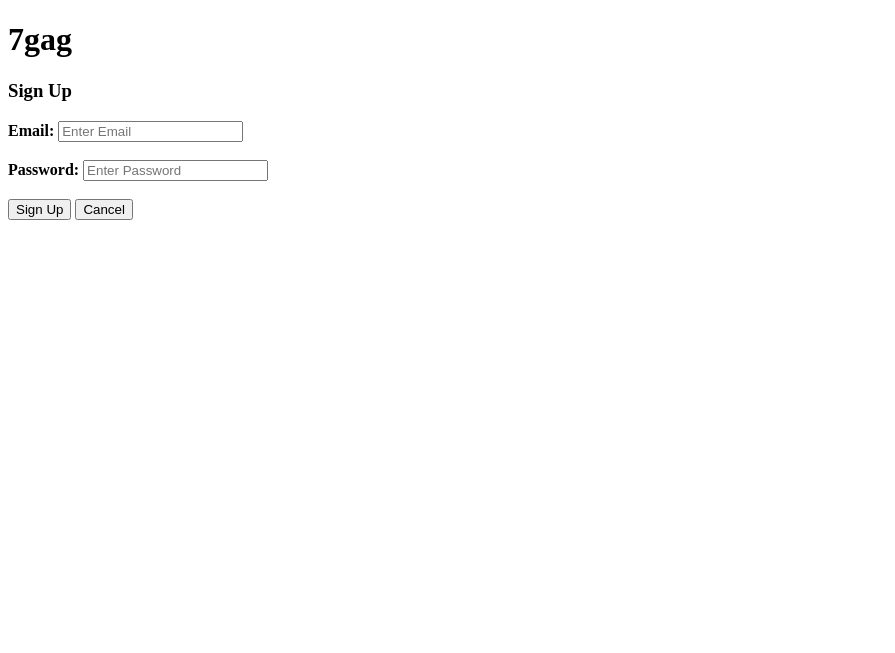
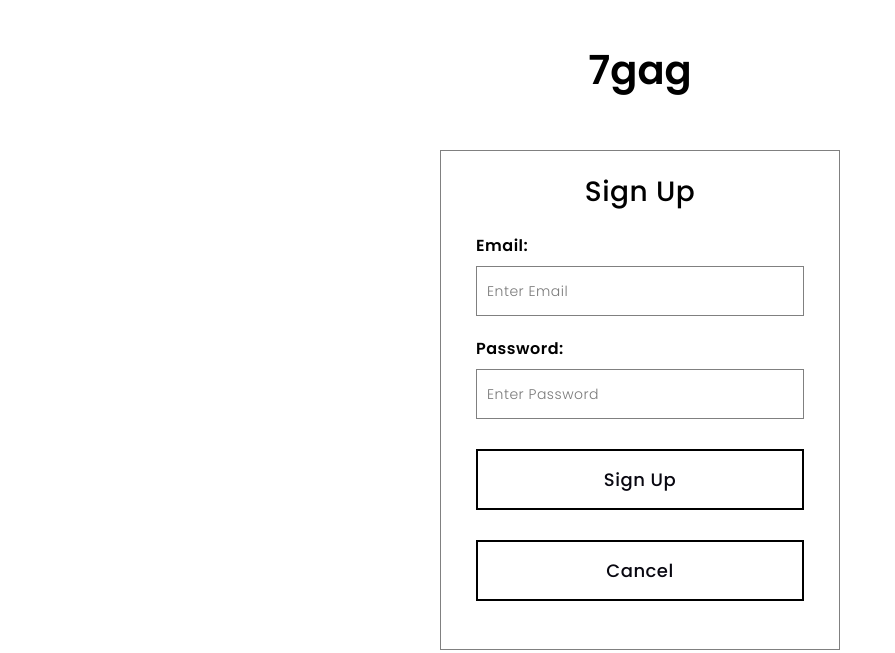
Before and after one commit to Varun7691/1meme, a plain HTML site: page signup.html in a window 1280 px wide. Shown: the whole page, without its empty margins (0-895 px from the left). Drawn offline with Linux system fonts and the light colour scheme.

Commit message:
Finalizing Signup Page CSS

```diff
--- a/signup.html
+++ b/signup.html
@@ -6,28 +6,108 @@
     <meta name="viewport" content="width=device-width, initial-scale=1.0">
     <title>7gag - Sign Up</title>
 </head>
+<link href="https://fonts.googleapis.com/css2?family=Poppins:wght@300;500;600&display=swap" rel="stylesheet">
 
-<script type="module" src="js/signup.js"></script>
+<!-- <script type="module" src="js/signup.js"></script> -->
+<style>
+    *,
+    *:before,
+    *:after {
+        padding: 0;
+        margin: 0;
+        box-sizing: border-box;
+        font-family: 'Poppins', sans-serif;
+    }
+
+    h1 {
+        display: block;
+        text-align: center;
+        margin-top: 40px;
+        font-size: 40px;
+        font-weight: 600;
+    }
+
+    form {
+        height: 500px;
+        width: 400px;
+        position: absolute;
+        transform: translate(-50%, -50%);
+        top: 50%;
+        left: 50%;
+        backdrop-filter: blur(10px);
+        border-color: grey;
+        border-style: solid;
+        border-width: 1px;
+        padding: 20px 35px;
+    }
+
+    form * {
+        font-family: 'Poppins', sans-serif;
+        letter-spacing: 0.5px;
+    }
+
+    form h3 {
+        font-size: 28px;
+        font-weight: 500;
+        line-height: 42px;
+        text-align: center;
+    }
+
+    label {
+        display: block;
+        margin-top: 20px;
+        font-size: 16px;
+        font-weight: 500;
+    }
+
+    input {
+        display: block;
+        height: 50px;
+        width: 100%;
+        color: black;
+        border-style: solid;
+        border-width: 1px;
+        border-color: grey;
+        padding: 0 10px;
+        margin-top: 8px;
+        font-size: 14px;
+        font-weight: 300;
+    }
+
+    ::placeholder {
+        color: #797979;
+    }
+
+    button {
+        margin-top: 30px;
+        width: 100%;
+        background-color: #ffffff;
+        border: 2px solid black;
+        color: #080710;
+        padding: 15px 0;
+        font-size: 18px;
+        font-weight: 400;
+        cursor: pointer;
+    }
+
+    button:hover {
+        background-color: #080710;
+        color: #ffffff;
+    }
+</style>
 
 <body>
     <h1>7gag
     </h1>
 
+    <form action="" id="signup-form">
         <h3>Sign Up
         </h3>
-
-    <form action="" id="signup-form">
-        <div class="container">
         <label for="email"><b>Email: </b></label>
         <input type="text" placeholder="Enter Email" name="email" id="email" required>
-            <br />
-            <br />
         <label for="password"><b>Password: </b></label>
         <input type="password" placeholder="Enter Password" name="password" id="password" required>
-            <br />
-            <br />
         <button type="submit">Sign Up</button>
         <button type="button" class="cancelbtn">Cancel</button>
-        </div>
     </form>
 </body>
```
Lines whose indentation alone changed are shown as unchanged.
